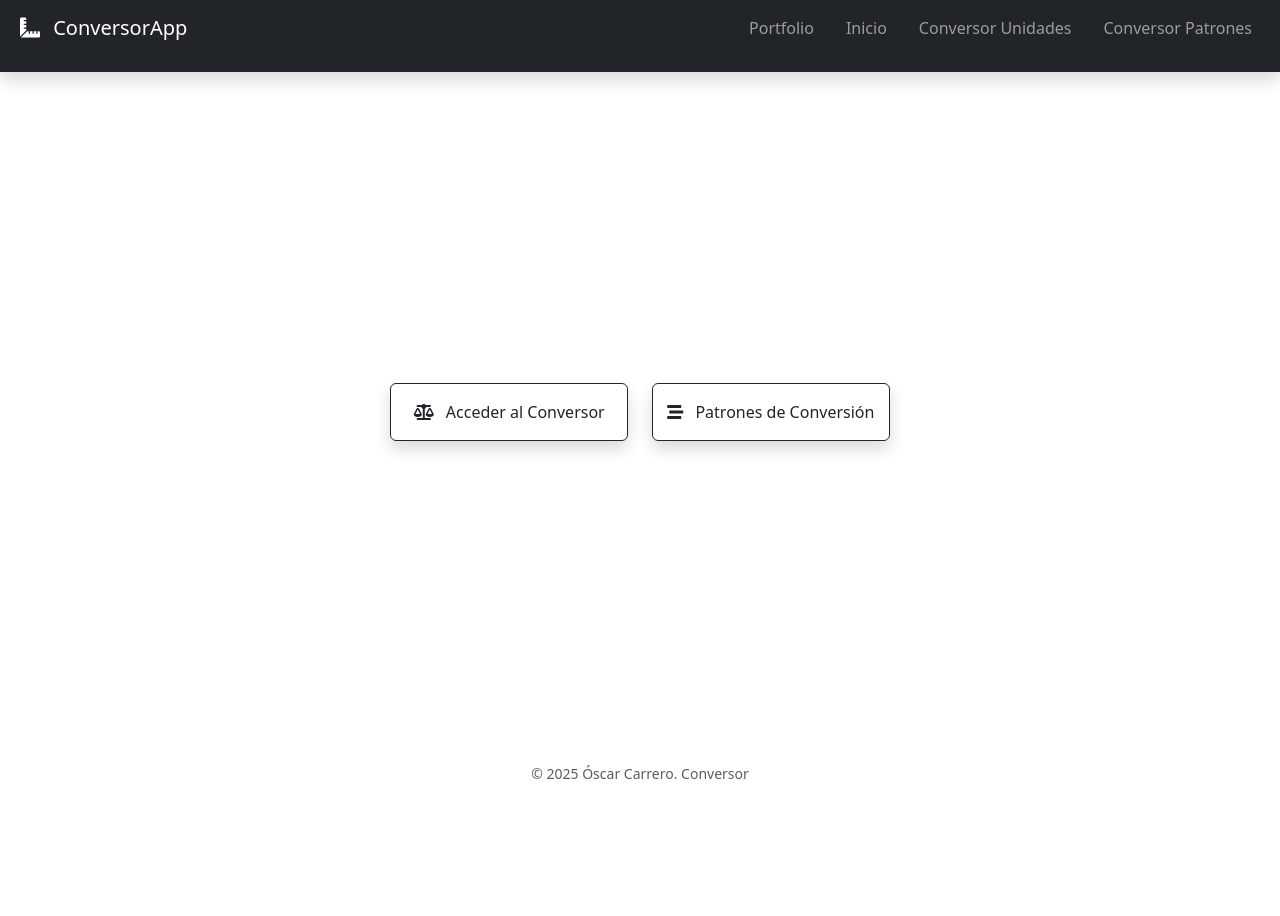
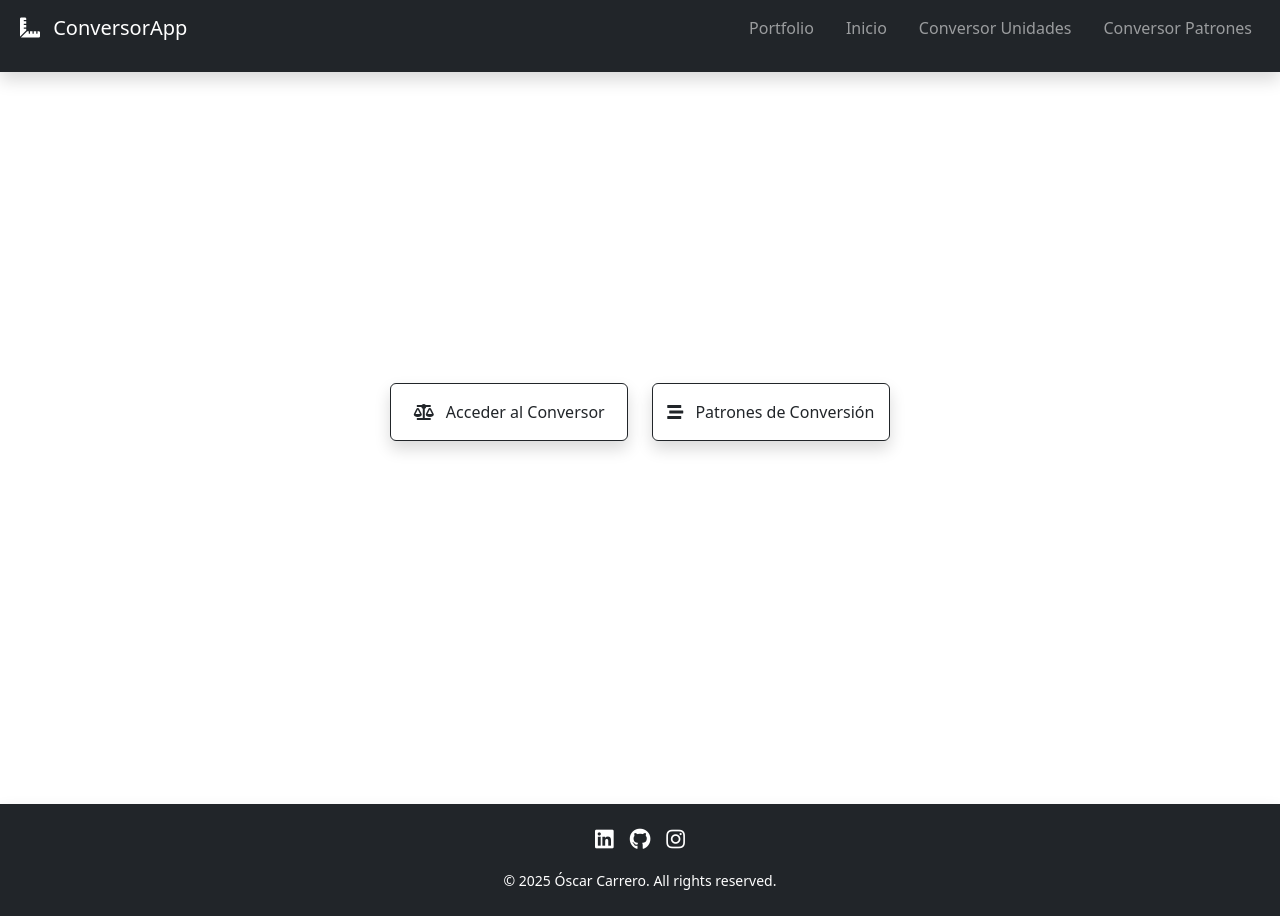
Before and after one commit to oscar-co/ConversorFrontend_ModernAngular, an Angular app: page /conversor-project in a window 1280 px wide. Before the commit the page ends 800 px from the top, so only its background shows below. Built offline with nearby package versions, Linux system fonts and the light colour scheme.

Commit message:
Se añaden footer para el portfolio y para la pagina de los proyectos

```diff
--- a/src/app/conversor/conversor.component.html
+++ b/src/app/conversor/conversor.component.html
@@ -5,7 +5,5 @@
     <router-outlet></router-outlet>
   </div>
 
-  <footer class="text-center text-muted py-3 small">
-    © 2025 Óscar Carrero. Conversor
-  </footer>
 </div>
+<app-projects-footer></app-projects-footer>
--- a/src/app/conversor/conversor.component.ts
+++ b/src/app/conversor/conversor.component.ts
@@ -2,11 +2,12 @@ import { Component } from '@angular/core';
 import { CommonModule } from '@angular/common';
 import { NavbarConversorComponent } from "./navbar/navbar-conversor.component";
 import { RouterOutlet } from '@angular/router';
+import { ProjectsFooterComponent } from "./projects-footer/projects-footer.component";
 
 @Component({
   selector: 'app-conversor',
   standalone: true,
-  imports: [RouterOutlet, CommonModule, NavbarConversorComponent],
+  imports: [RouterOutlet, CommonModule, NavbarConversorComponent, ProjectsFooterComponent],
   templateUrl: './conversor.component.html',
   styleUrls: ['./conversor.component.css']
 })
--- /dev/null
+++ b/src/app/conversor/projects-footer/projects-footer.component.html
@@ -0,0 +1,18 @@
+<footer class="bg-dark text-white text-center py-4 mt-1 shadow">
+  <div class="container">
+    <div class="mb-3">
+      <a href="https://www.linkedin.com/in/oscarcarrero/" target="_blank" class="text-white mx-2">
+        <i class="fab fa-linkedin fa-lg"></i>
+      </a>
+      <a href="https://github.com/oscar-co" target="_blank" class="text-white mx-2">
+        <i class="fab fa-github fa-lg"></i>
+      </a>
+      <a href="https://www.instagram.com/tuusuario" target="_blank" class="text-white mx-2">
+        <i class="fab fa-instagram fa-lg"></i>
+      </a>
+    </div>
+    <div>
+      <small>&copy; {{ currentYear }} Óscar Carrero. All rights reserved.</small>
+    </div>
+  </div>
+</footer>
--- /dev/null
+++ b/src/app/conversor/projects-footer/projects-footer.component.ts
@@ -0,0 +1,12 @@
+import { Component } from '@angular/core';
+
+@Component({
+  selector: 'app-projects-footer',
+  imports: [],
+  templateUrl: './projects-footer.component.html',
+  styleUrl: './projects-footer.component.css'
+})
+export class ProjectsFooterComponent {
+
+    currentYear = new Date().getFullYear();
+}
--- /dev/null
+++ b/src/app/portfolio/footer/footer.component.html
@@ -0,0 +1,18 @@
+<footer class="bg-dark text-white text-center py-4 mt-1 shadow">
+  <div class="container">
+    <div class="mb-3">
+      <a href="https://www.linkedin.com/in/oscarcarrero/" target="_blank" class="text-white mx-2">
+        <i class="fab fa-linkedin fa-lg"></i>
+      </a>
+      <a href="https://github.com/oscar-co" target="_blank" class="text-white mx-2">
+        <i class="fab fa-github fa-lg"></i>
+      </a>
+      <a href="https://www.instagram.com/tuusuario" target="_blank" class="text-white mx-2">
+        <i class="fab fa-instagram fa-lg"></i>
+      </a>
+    </div>
+    <div>
+      <small>&copy; {{ currentYear }} Óscar Carrero. All rights reserved.</small>
+    </div>
+  </div>
+</footer>
--- /dev/null
+++ b/src/app/portfolio/footer/footer.component.ts
@@ -0,0 +1,12 @@
+import { Component } from '@angular/core';
+
+@Component({
+  selector: 'app-footer',
+  imports: [],
+  templateUrl: './footer.component.html',
+  styleUrl: './footer.component.css'
+})
+export class FooterComponent {
+
+  currentYear = new Date().getFullYear();
+}
--- a/src/app/portfolio/home/home.component.html
+++ b/src/app/portfolio/home/home.component.html
@@ -1,6 +1,6 @@
 <div class="container d-flex align-items-center justify-content-center vh-100 text-white">
     <div class="text-center">
       <h1 class="display-3 fw-bold">Hello, I'm Óscar.</h1>
-      <p class="lead fs-4 mt-3">I'm a full stack web developer.</p>
+      <p class="lead fs-4 mt-3">A software engineer focused on test automation and full stack development.</p>
     </div>
   </div>
--- a/src/app/portfolio/portfolio-navbar/portfolio-navbar.component.css
+++ b/src/app/portfolio/portfolio-navbar/portfolio-navbar.component.css
@@ -0,0 +1,3 @@
+.navbar .nav-link:not([routerLink]){
+    cursor:pointer;
+}
--- a/src/app/portfolio/portfolio.component.html
+++ b/src/app/portfolio/portfolio.component.html
@@ -3,3 +3,4 @@
 <app-about></app-about>
 <app-projects></app-projects>
 <app-contact></app-contact>
+<app-footer></app-footer>
--- a/src/app/portfolio/portfolio.component.ts
+++ b/src/app/portfolio/portfolio.component.ts
@@ -4,10 +4,11 @@ import { HomeComponent } from "./home/home.component";
 import { AboutComponent } from "./about/about.component";
 import { ContactComponent } from "./contact/contact.component";
 import { PortfolioNavbarComponent } from "./portfolio-navbar/portfolio-navbar.component";
+import { FooterComponent } from "./footer/footer.component";
 
 @Component({
   selector: 'app-portfolio',
-  imports: [ProjectsComponent, HomeComponent, AboutComponent, ContactComponent, PortfolioNavbarComponent],
+  imports: [ProjectsComponent, HomeComponent, AboutComponent, ContactComponent, PortfolioNavbarComponent, FooterComponent],
   templateUrl: './portfolio.component.html',
   styleUrl: './portfolio.component.css'
 })
```
Also changed, not shown: src/app/conversor/projects-footer/projects-footer.component.css (added), src/app/portfolio/footer/footer.component.css (added).
